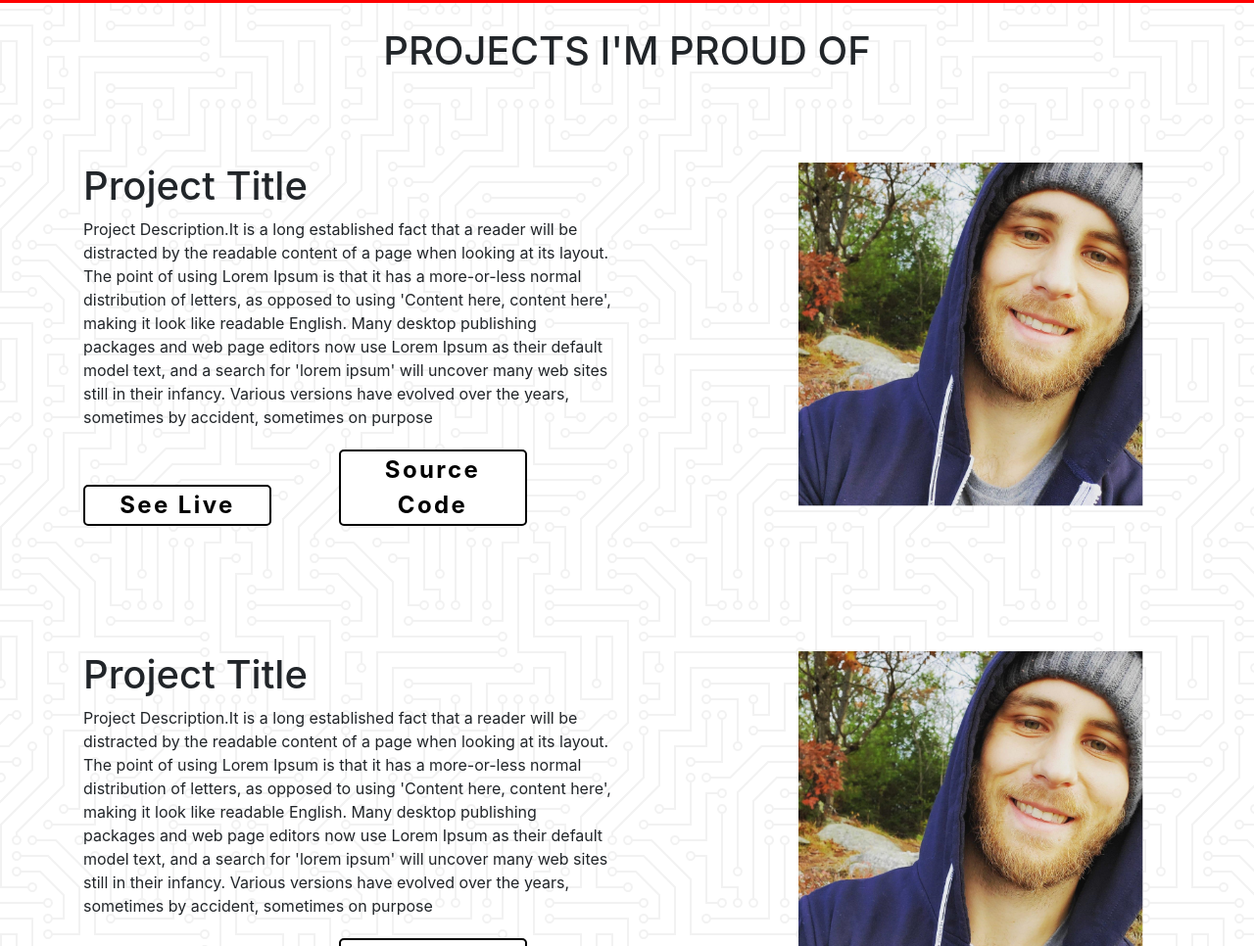
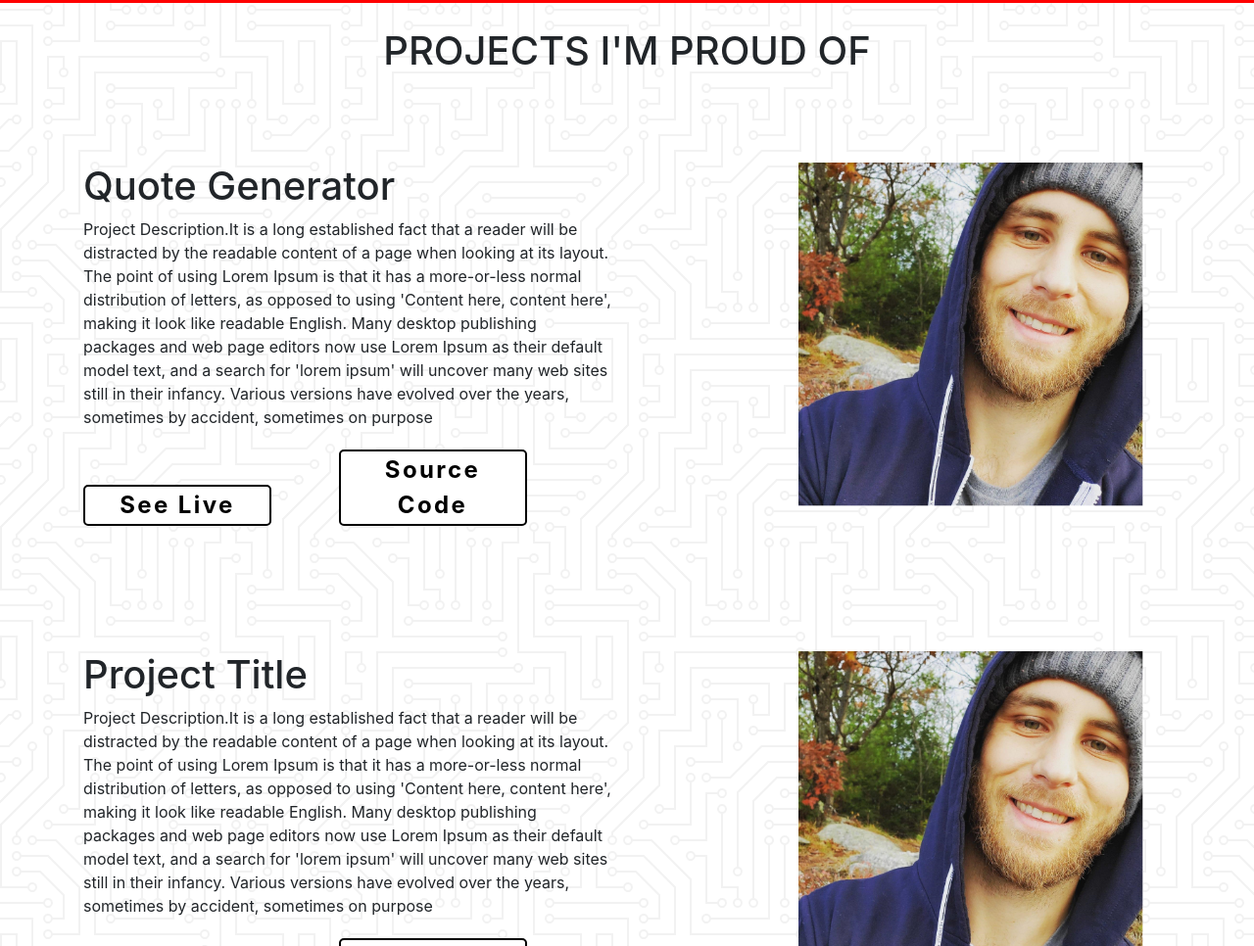
Before and after one commit to fmanjencic/fmanjencic.github.io, a plain HTML site: page index.html in a window 1280 px wide. Shown: the part 1735-2701 px from the top of the page at 98% size. Drawn offline with nearby package versions, Linux system fonts and the light colour scheme.

Commit message:
Changed title

```diff
--- a/index.html
+++ b/index.html
@@ -38,7 +38,7 @@
         <!-- Project-->
         <div class="row">
             <div class="col-lg-6">
-            <h1>Project Title</h1>
+            <h1>Quote Generator</h1>
                 <p>Project Description.It is a long established fact that a reader will be distracted by the readable content of a page when looking at its layout. The point of using Lorem Ipsum is that it has a more-or-less normal distribution of letters, as opposed to using 'Content here, content here', making it look like readable English. Many desktop publishing packages and web page editors now use Lorem Ipsum as their default model text, and a search for 'lorem ipsum' will uncover many web sites still in their infancy. Various versions have evolved over the years, sometimes by accident, sometimes on purpose  </p>
                 <button class="project-btns">See Live</button>
                 <span id="btn-padding"></span>
```
